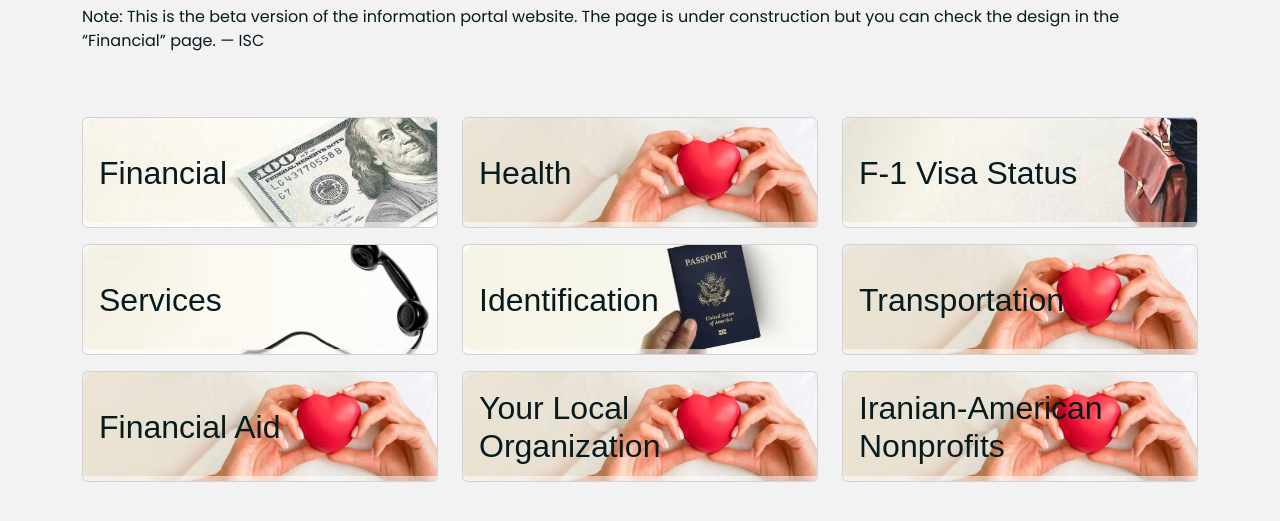
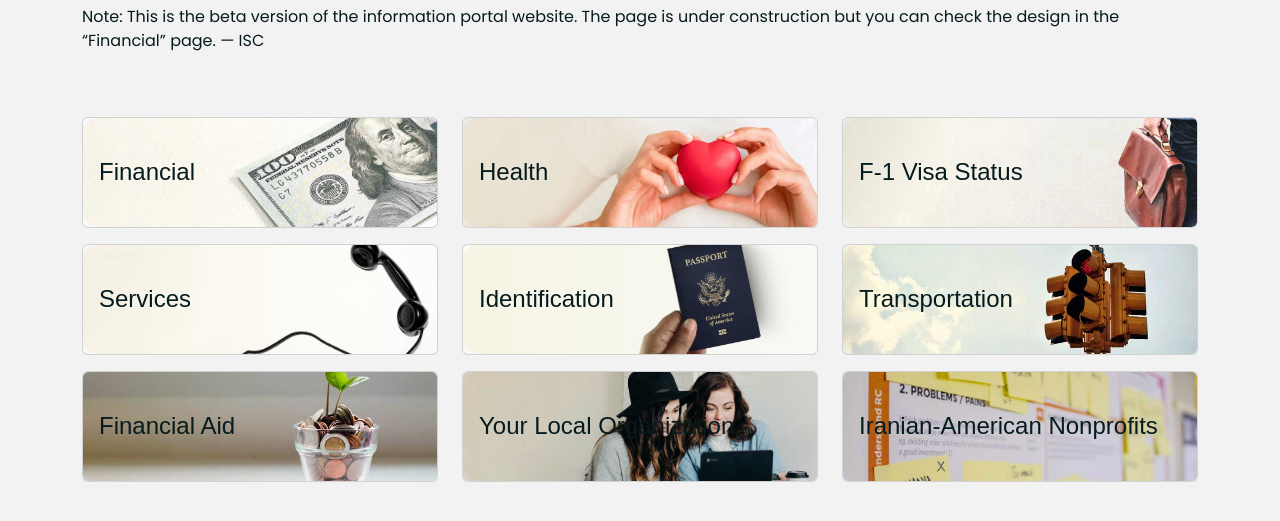
Before and after one commit to msabrishami/isc-website-mjhp, a plain HTML site: page information-portal.html in a window 1280 px wide. Shown: the part 587-1108 px from the top of the page. Drawn offline with nearby package versions, Linux system fonts and the light colour scheme; a web font is replaced by a local one.

Commit message:
images where added

```diff
--- a/assets/css/style.scss
+++ b/assets/css/style.scss
@@ -519,12 +519,12 @@ header {
       background-blend-mode: multiply;
       display: flex;
       justify-content: start;
-      align-items: start;
+      align-items: center;
 
       .card-title {
         margin-bottom: 0;
         color: $text_dark;
-        font-size: 32px;
+        font-size: 24px;
       }
       .card-text {
         position: absolute;
@@ -535,6 +535,7 @@ header {
         margin-left: 0;
         padding-left: 1rem;
         padding-right: 1rem;
+        display: none;
       }
     }
     .card-img-overlay {
@@ -712,6 +713,8 @@ header {
   }
   .information-portal {
     .card {
+      // background: linear-gradient(270deg, #1A5460 0%, rgba(247, 227, 163, 0.21) 100%);
+
       .card-body {
         align-items: center;
         .card-title {
@@ -720,8 +723,9 @@ header {
 
         }
         .card-text {
+          display: block;
+
           height: 0;
-          padding-top: 5px;
         }
       }
       &:hover {
@@ -731,7 +735,9 @@ header {
           }
           .card-text {
             height: 60px;
-            line-height: 1.2;          }
+            line-height: 1.2;
+            padding-top: 5px;
+          }
         }
       }
     }
--- a/information-portal.html
+++ b/information-portal.html
@@ -171,7 +171,7 @@
                   <div
                     class="card-img-overlay"
                     style="
-                      background-image: url(assets/img/information-portal/health.jpg);
+                      background-image: url(assets/img/information-portal/Transportation.jpg);
                     "
                   ></div>
                 </a>
@@ -190,7 +190,7 @@
                   <div
                     class="card-img-overlay"
                     style="
-                      background-image: url(assets/img/information-portal/health.jpg);
+                      background-image: url(assets/img/information-portal/aid.jpg);
                     "
                   ></div>
                 </a>
@@ -208,7 +208,7 @@
                   <div
                     class="card-img-overlay"
                     style="
-                      background-image: url(assets/img/information-portal/health.jpg);
+                      background-image: url(assets/img/information-portal/LocalOrganizations.jpg);
                     "
                   ></div>
                 </a>
@@ -227,7 +227,7 @@
                   <div
                     class="card-img-overlay"
                     style="
-                      background-image: url(assets/img/information-portal/health.jpg);
+                      background-image: url(assets/img/information-portal/Nonprofit.jpg);
                     "
                   ></div>
                 </a>
```
Also changed, not shown: assets/css/style.css, assets/img/information-portal/LocalOrganizations.jpg (added), assets/img/information-portal/Nonprofit.jpg (added), assets/img/information-portal/Transportation.jpg (added), assets/img/information-portal/aid.jpg (added), 1 other file.
